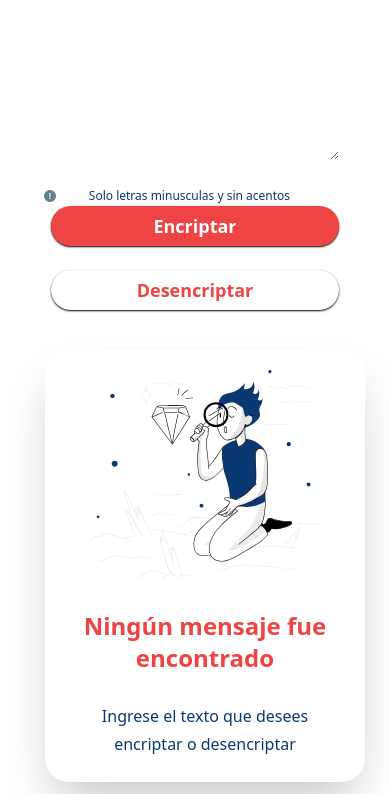
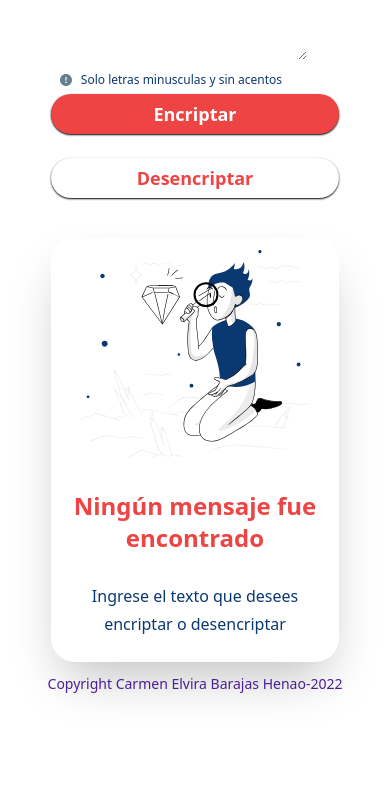
Before and after one commit to barajash70/encriptador, a website built with webpack: page src/index.html in a window 390 px wide. Shown: the part 112-906 px from the top of the page. After the commit the page ends 844 px from the top, so only its background shows below. Built offline with nearby package versions, Linux system fonts and the light colour scheme.

Commit message:
Terminado responsive

```diff
--- a/src/css/style.css
+++ b/src/css/style.css
@@ -12,14 +12,6 @@ body {
 
 }
 
-/* main {
-  display: flex;
-  margin-left: 10px;
-  margin-bottom: 50px;
-} */
-
-/* mensaje {
-  position: relative;
-  margin-top: 20px;
-  margin-left: 90px;
-} */
+.input-texto::placeholder {
+  color: brown;
+}
--- a/src/index.html
+++ b/src/index.html
@@ -12,35 +12,34 @@
 
 
 
-    <main class="flex flex-col items-center md:flex-col md:items-start lg:flex lg:flex-row lg:mt-5">
+    <main class="flex flex-col items-center md:flex md:flex-col md:items-start lg:flex lg:flex-row lg:mt-5">
 
 
-      <div class="md:flex lg:flex-wrap justify-items-stretch md:ml-10 ">
+      <div class="md:flex md:flex-col md:justify-items-stretch lg:flex-wrap lg:justify-items-stretch md:ml-6 lg:ml-1">
 
         <header>
-          <img class="h-8 w-10 ml-12 mt-16 md:h-14 md:w-14 md:ml-10 md:mt-40 lg:mt-20 lg:ml-20 xl:ml-40" src="./assets/logo-alura.svg"
+          <img class="h-8 w-10 ml-16 mt-5 md:h-14 md:w-14 md:ml-10 md:mt-12 lg:mt-20 lg:ml-20 xl:ml-16" src="./assets/logo-alura.svg"
             alt="logo alura">
         </header>
 
 
 
         <textarea
-          class=" input-texto w-72 h-36 md:w-2/3 lg:h-56  border-red-800 text-blue text-center font-normal text-2xl leading-3 mt-8 pt-7 bg-transparent mx-16 md:ml-4 md:mt-2 md:text-left xl:text-left md:pl-2 lg:mb-2 lg:mt-20 lg:mr-32 xl:mt-44"
-          cols="40" rows="6" placeholder="Ingrese aquí el texto">
-        </textarea>
+        class=" input-texto w-56 h-28 md:w-2/3 md:h-36 lg:h-56  text-center  font-normal text-lg leading-3 mt-2 pt-5  mx-24 bg-transparent md:ml-4  md:text-left xl:text-left md:mt-6 md:pl-10 lg:mb-2 lg:mt-20 lg:mr-16 lg:ml-10 xl:mt-36 xl:ml-32  placeholder:text-blue"
+        cols="40" rows="6" placeholder="Ingrese aquí el texto"></textarea>
 
-        <section class="flex flex-wrap justify-evenly md:ml-12 lg:ml-16 mt-6 lg:mt-72 xl:ml-40 xl:mt-64">
-          <img class="w-3 h-3 ml-6 " src="./assets/Vector.svg" alt="vector">
-          <p class="text-blue font-normal text-xs leading-3 mr-20">Solo letras minusculas y sin acentos</p>
+        <section class="flex flex-wrap justify-evenly md:ml-16 md:mt-16 lg:ml-16 lg:mt-64 xl:ml-20 xl:mt-56">
+          <img class="w-3 h-3 ml-16 mt-2  md:ml-2 md:mt-2 lg:ml-1 xl:ml-3 xl:mt-2" src="./assets/Vector.svg" alt="vector">
+          <p class="text-blue font-normal text-xs leading-3 mt-2 mr-28 md:mr-auto lg:mr-auto xl:mr-auto">Solo letras minusculas y sin acentos</p>
         </section>
 
-        <div class="lg:flex lg:flex-row lg:ml-16 xl:mr-56 xl:ml-40 ">
+        <div class="lg:flex lg:flex-row ">
           <button id="buttonEncriptar"
-            class="bg-red-500 shadow-sm shadow-black text-white font-bold text-lg leading-2 w-72 h-10 lg:w-56 xl:w-80 mx-16 md:mx-6 mt-1   md:mt-6 rounded-3xl">Encriptar
+            class="bg-red-500 shadow-sm shadow-black text-white font-bold text-lg leading-2 w-72 h-10 lg:w-56 xl:w-80 xl:h-12 mx-16 md:mx-6 mt-2 md:mt-6 md:ml-12 lg:mt-4 lg:mb-1 lg:ml-8 xl:mr-10 xl:ml-20 xl:mb-10 rounded-3xl">Encriptar
           </button>
 
           <button id="buttonDesencriptar"
-            class="bg-transparent shadow-sm shadow-black text-red-500 font-bold text-lg leading-2 w-72 h-10 lg:w-56 xl:w-80 mx-16 md:mx-6   mt-6 xl:ml-36 rounded-3xl">Desencriptar
+            class="bg-transparent shadow-sm shadow-black text-red-500 font-bold text-lg leading-2 w-72 h-10 lg:w-56 xl:w-80 xl:h-12 mx-16 md:mx-6   mt-6 lg:mt-4 xl:ml-12 rounded-3xl">Desencriptar
           </button>
         </div>
 
@@ -49,30 +48,27 @@
 
 
       <section
-        class="texto-Desencriptar flex flex-col items-center  bg-white lg:bg-slate-200 w-80 h-cover lg:h-4/5 lg:w-3/4 xl:w-1/3 mt-10 mb-3 ml-5 md:mx-56 rounded-3xl shadow-2xl lg:ml-0 lg:mr-10 lg:mb-0 lg:mt-8 xl:mr-24 ">
+        class="texto-Desencriptar flex flex-col items-center bg-white lg:bg-slate-100 xl:bg-cyan-300 w-72 h-cover md:w-11/12
+         lg:h-1/3 lg:w-3/4 xl:w-8/12 xl:h-2/4 mt-10 mb-3 md:ml-8 rounded-3xl shadow-2xl lg:ml-0 lg:mr-28 lg:mb-2 lg:mt-20 xl:mt-8 xl:mr-24 ">
 
-        <img id="imagenMuneco" class=" mt-5 lg:mt-36 w-72 h-52 lg:h-80 lg:w-96" src="./assets/Muñeco.svg" alt="">
+        <img id="imagenMuneco" class="w-72 h-52 mt-3 md:mt-4 md:w-80 lg:h-80 lg:w-96 lg:mt-36" src="./assets/Muñeco.svg" alt="">
 
-        <p id="mensaje" class="pt-8 lg:pt-36 text-center font-bold text-2xl text-red-500 xl:mx-4 xl:pt-20">Ningún mensaje fue encontrado</p>
-        <p id="texto" class="pt-7 lg:pt-20 mb-6 xl:pt-4 xl:pb-40 text-center font-normal text-base leading-7 text-blue">Ingrese el texto que desees <br>
+        <p id="mensaje" class="pt-8 md:pt-10 lg:pt-6 text-center font-bold text-2xl text-red-500 xl:mx-4 xl:pt-20">Ningún mensaje fue encontrado</p>
+        <p id="texto" class="pt-7 lg:pt-8 mb-6 xl:pt-4 xl:pb-32 text-center font-normal text-base leading-7 text-blue">Ingrese el texto que desees <br>
           encriptar o desencriptar</p>
 
         <button id="buttonCopy"
           class="bg-transparent shadow-sm shadow-black text-red-500 font-bold text-lg leading-2 w-52 h-10 mt-4 mb-6 lg:mt-20 rounded-3xl hidden">Copiar
         </button>
 
-
       </section>
-
-
-
-
-
-
 
     </main>
 
-
+    <footer>
+      <p class="flex flex-row justify-center text-center text-normal font-light text-sm text-violet-900 mb-4">Copyright
+        Carmen Elvira Barajas Henao-2022</p>
+    </footer>
 
 
 
--- a/src/index.js
+++ b/src/index.js
@@ -11,6 +11,7 @@ const mensajeHTML = document.getElementById("mensaje");
 const textoHTML = document.getElementById("texto");
 const imagenMunecoHTML = document.getElementById("imagenMuneco");
 const botonCopiar = document.getElementById("buttonCopy");
+
 
 
 botonEncriptar.addEventListener("click", () => {
```
